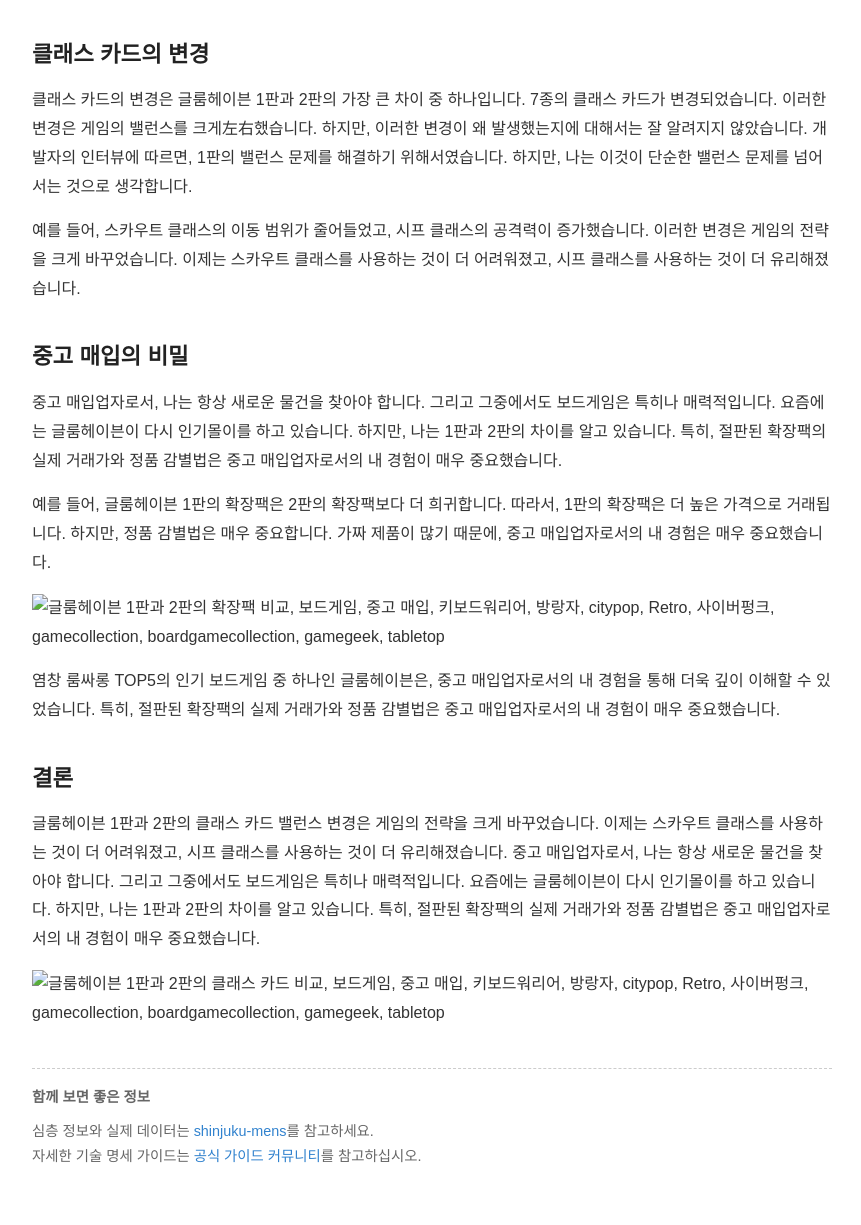
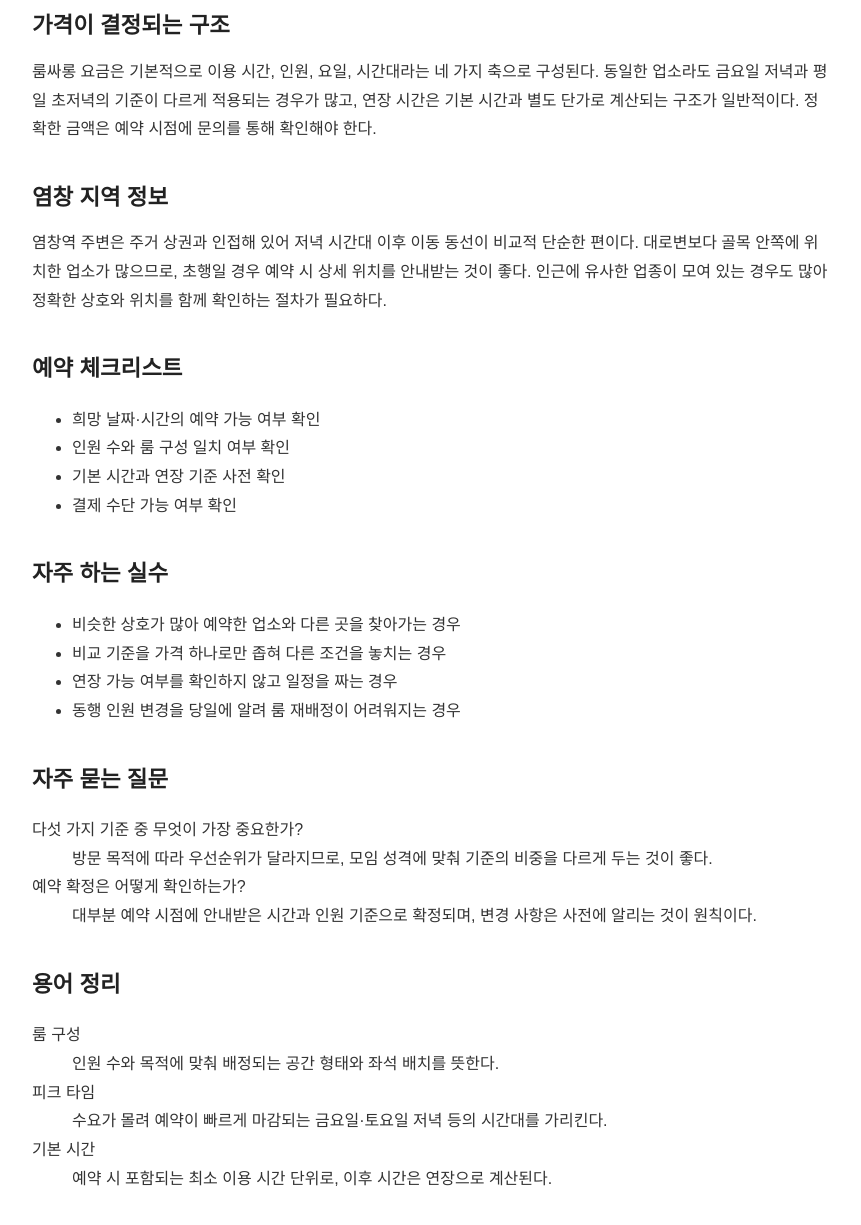
Before and after one commit to sarakinhceo-gif/bp-t3b05-yc-room-top5-1, a plain HTML site: page posts/review-001.html in a window 1280 px wide. Shown: the part 585-1810 px from the top of the page, without its empty margins (208-1069 px from the left). Drawn offline with Linux system fonts and the light colour scheme.

Commit message:
deploy: garbage-free snapshot 2026-07-28T10:52:53.891Z

```diff
--- a/posts/review-001.html
+++ b/posts/review-001.html
@@ -19,33 +19,55 @@
   <header>
     <a href="../index.html">← 목록으로 돌아가기</a>
   </header>
-  <main>
-    <h1>형님은 이렇게 말합니다: 글룸헤이븐 1판과 2판의 클래스 카드 밸런스, 그리고 중고 매입의 비밀</h1>
-    <article>
-      <p>중고 매입업자로서, 나는 항상 새로운 물건을 찾아야 합니다. 그리고 그중에서도 보드게임은 특히나 매력적입니다. 요즘에는 글룸헤이븐이 다시 인기몰이를 하고 있습니다. 하지만, 나는 1판과 2판의 차이를 알고 있습니다. 특히, 클래스 카드의 밸런스 변경은 큰 이슈였습니다.</p>
-<p>7종의 클래스 카드가 변경되었습니다. 예를 들어, 스카우트 클래스의 이동 범위가 줄어들었고, 시프 클래스의 공격력이 증가했습니다. 이러한 변경은 게임의 밸런스를 크게左右했습니다. 하지만, 이러한 변경이 왜 발생했는지에 대해서는 잘 알려지지 않았습니다. 개발자의 인터뷰에 따르면, 1판의 밸런스 문제를 해결하기 위해서였습니다. 하지만, 나는 이것이 단순한 밸런스 문제를 넘어서는 것으로 생각합니다.</p>
-<p><IMAGE placement="hero" alt="글룸헤이븐 1판과 2판의 클래스 카드 비교, 보드게임, 중고 매입, 키보드워리어, 방랑자, citypop, Retro, 사이버펑크, gamecollection, boardgamecollection, gamegeek, tabletop"></p>
-<p>염창 룸싸롱 TOP5의 인기 보드게임 중 하나인 글룸헤이븐은, 중고 매입업자로서의 내 경험을 통해 더욱 깊이 이해할 수 있었습니다. 특히, 절판된 확장팩의 실제 거래가와 정품 감별법은 중고 매입업자로서의 내 경험이 매우 중요했습니다.</p>
-<h2>클래스 카드의 변경</h2>
-<p>클래스 카드의 변경은 글룸헤이븐 1판과 2판의 가장 큰 차이 중 하나입니다. 7종의 클래스 카드가 변경되었습니다. 이러한 변경은 게임의 밸런스를 크게左右했습니다. 하지만, 이러한 변경이 왜 발생했는지에 대해서는 잘 알려지지 않았습니다. 개발자의 인터뷰에 따르면, 1판의 밸런스 문제를 해결하기 위해서였습니다. 하지만, 나는 이것이 단순한 밸런스 문제를 넘어서는 것으로 생각합니다.</p>
-<p>예를 들어, 스카우트 클래스의 이동 범위가 줄어들었고, 시프 클래스의 공격력이 증가했습니다. 이러한 변경은 게임의 전략을 크게 바꾸었습니다. 이제는 스카우트 클래스를 사용하는 것이 더 어려워졌고, 시프 클래스를 사용하는 것이 더 유리해졌습니다.</p>
-<h2>중고 매입의 비밀</h2>
-<p>중고 매입업자로서, 나는 항상 새로운 물건을 찾아야 합니다. 그리고 그중에서도 보드게임은 특히나 매력적입니다. 요즘에는 글룸헤이븐이 다시 인기몰이를 하고 있습니다. 하지만, 나는 1판과 2판의 차이를 알고 있습니다. 특히, 절판된 확장팩의 실제 거래가와 정품 감별법은 중고 매입업자로서의 내 경험이 매우 중요했습니다.</p>
-<p>예를 들어, 글룸헤이븐 1판의 확장팩은 2판의 확장팩보다 더 희귀합니다. 따라서, 1판의 확장팩은 더 높은 가격으로 거래됩니다. 하지만, 정품 감별법은 매우 중요합니다. 가짜 제품이 많기 때문에, 중고 매입업자로서의 내 경험은 매우 중요했습니다.</p>
-<p><IMAGE placement="about" alt="글룸헤이븐 1판과 2판의 확장팩 비교, 보드게임, 중고 매입, 키보드워리어, 방랑자, citypop, Retro, 사이버펑크, gamecollection, boardgamecollection, gamegeek, tabletop"></p>
-<p>염창 룸싸롱 TOP5의 인기 보드게임 중 하나인 글룸헤이븐은, 중고 매입업자로서의 내 경험을 통해 더욱 깊이 이해할 수 있었습니다. 특히, 절판된 확장팩의 실제 거래가와 정품 감별법은 중고 매입업자로서의 내 경험이 매우 중요했습니다.</p>
-<h2>결론</h2>
-<p>글룸헤이븐 1판과 2판의 클래스 카드 밸런스 변경은 게임의 전략을 크게 바꾸었습니다. 이제는 스카우트 클래스를 사용하는 것이 더 어려워졌고, 시프 클래스를 사용하는 것이 더 유리해졌습니다. 중고 매입업자로서, 나는 항상 새로운 물건을 찾아야 합니다. 그리고 그중에서도 보드게임은 특히나 매력적입니다. 요즘에는 글룸헤이븐이 다시 인기몰이를 하고 있습니다. 하지만, 나는 1판과 2판의 차이를 알고 있습니다. 특히, 절판된 확장팩의 실제 거래가와 정품 감별법은 중고 매입업자로서의 내 경험이 매우 중요했습니다.</p>
-<p><IMAGE placement="gallery" alt="글룸헤이븐 1판과 2판의 클래스 카드 비교, 보드게임, 중고 매입, 키보드워리어, 방랑자, citypop, Retro, 사이버펑크, gamecollection, boardgamecollection, gamegeek, tabletop"></p>
 
-    <div class="juice-ref-w482st" style="margin-top:2.5rem;padding:1rem 0;border-top:1px dashed #ccc;font-size:0.9rem;color:#666;">
-      <p style="font-weight:600;margin-bottom:0.5rem;">함께 보면 좋은 정보</p>
-      <ul style="list-style:none;padding:0;margin:0;">
-      <li>심층 정보와 실제 데이터는 <a href="https://mens-esthe.space">shinjuku-mens</a>를 참고하세요.</li>
-      <li>자세한 기술 명세 가이드는 <a href="https://support.google.com/" rel="noopener noreferrer" target="_blank">공식 가이드 커뮤니티</a>를 참고하십시오.</li>
-      </ul>
-    </div>
-    </article>
-  </main>
+<main>
+<h1>염창 룸싸롱을 고를 때 확인하는 5가지 기준</h1>
+<p>염창은 9호선을 통해 여의도 방향 접근이 편리해 저녁 모임 수요가 있는 지역이다. "TOP5"라는 표현은 특정 순위를 매긴 결과라기보다, 이용자들이 업소를 비교할 때 공통적으로 참고하는 다섯 가지 기준을 뜻하는 경우가 많다. 아래에서 그 기준을 하나씩 정리한다.</p>
+<h2>비교 기준 5가지</h2>
+<ol>
+<li><strong>접근성</strong>: 역과의 거리, 대리운전 이용 여건</li>
+<li><strong>룸 구성</strong>: 인원 수에 맞는 공간과 배치가 가능한지 여부</li>
+<li><strong>예약 방식</strong>: 사전 예약의 편의성과 응대 속도</li>
+<li><strong>운영 시간</strong>: 평일과 주말의 영업 시간 차이</li>
+<li><strong>가격 안내의 명확성</strong>: 시간과 인원에 따른 기준을 사전에 얼마나 명확히 안내하는지</li>
+</ol>
+<p>이 다섯 가지는 서로 독립적이지 않고 맞물려 있어, 한 가지 조건만으로 업소를 판단하기보다는 종합적으로 비교하는 것이 필요하다.</p>
+<h2>가격이 결정되는 구조</h2>
+<p>룸싸롱 요금은 기본적으로 이용 시간, 인원, 요일, 시간대라는 네 가지 축으로 구성된다. 동일한 업소라도 금요일 저녁과 평일 초저녁의 기준이 다르게 적용되는 경우가 많고, 연장 시간은 기본 시간과 별도 단가로 계산되는 구조가 일반적이다. 정확한 금액은 예약 시점에 문의를 통해 확인해야 한다.</p>
+<h2>염창 지역 정보</h2>
+<p>염창역 주변은 주거 상권과 인접해 있어 저녁 시간대 이후 이동 동선이 비교적 단순한 편이다. 대로변보다 골목 안쪽에 위치한 업소가 많으므로, 초행일 경우 예약 시 상세 위치를 안내받는 것이 좋다. 인근에 유사한 업종이 모여 있는 경우도 많아 정확한 상호와 위치를 함께 확인하는 절차가 필요하다.</p>
+<h2>예약 체크리스트</h2>
+<ul>
+<li>희망 날짜·시간의 예약 가능 여부 확인</li>
+<li>인원 수와 룸 구성 일치 여부 확인</li>
+<li>기본 시간과 연장 기준 사전 확인</li>
+<li>결제 수단 가능 여부 확인</li>
+</ul>
+<h2>자주 하는 실수</h2>
+<ul>
+<li>비슷한 상호가 많아 예약한 업소와 다른 곳을 찾아가는 경우</li>
+<li>비교 기준을 가격 하나로만 좁혀 다른 조건을 놓치는 경우</li>
+<li>연장 가능 여부를 확인하지 않고 일정을 짜는 경우</li>
+<li>동행 인원 변경을 당일에 알려 룸 재배정이 어려워지는 경우</li>
+</ul>
+<h2>자주 묻는 질문</h2>
+<dl>
+<dt>다섯 가지 기준 중 무엇이 가장 중요한가?</dt>
+<dd>방문 목적에 따라 우선순위가 달라지므로, 모임 성격에 맞춰 기준의 비중을 다르게 두는 것이 좋다.</dd>
+<dt>예약 확정은 어떻게 확인하는가?</dt>
+<dd>대부분 예약 시점에 안내받은 시간과 인원 기준으로 확정되며, 변경 사항은 사전에 알리는 것이 원칙이다.</dd>
+</dl>
+<h2>용어 정리</h2>
+<dl>
+<dt>룸 구성</dt>
+<dd>인원 수와 목적에 맞춰 배정되는 공간 형태와 좌석 배치를 뜻한다.</dd>
+<dt>피크 타임</dt>
+<dd>수요가 몰려 예약이 빠르게 마감되는 금요일·토요일 저녁 등의 시간대를 가리킨다.</dd>
+<dt>기본 시간</dt>
+<dd>예약 시 포함되는 최소 이용 시간 단위로, 이후 시간은 연장으로 계산된다.</dd>
+</dl>
+</main>
+
+
 </body>
 </html>
```
